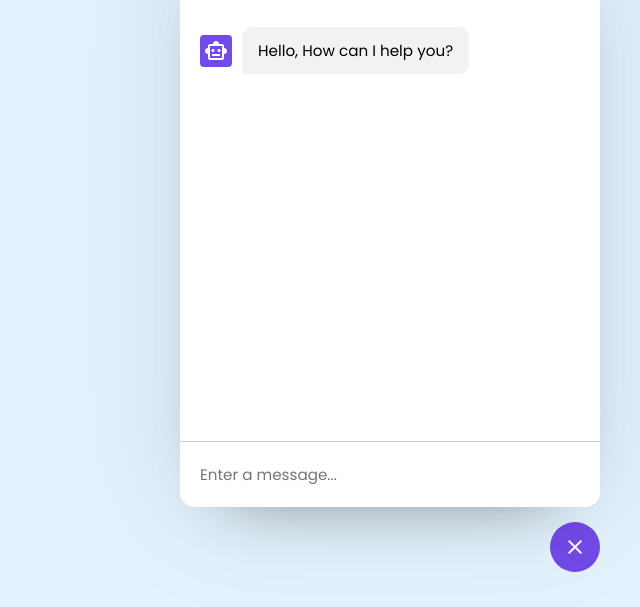
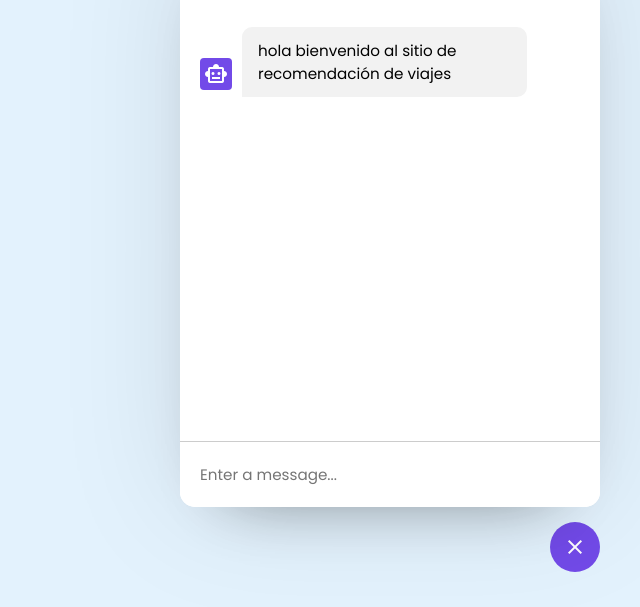
Before and after one commit to tihany01/ChatBot, a plain HTML site: page SWeb/index.html in a window 1280 px wide. Shown: the part 193-800 px from the top of the page, without its empty margins (640-1280 px from the left). Drawn offline with nearby package versions, Linux system fonts and the light colour scheme.

Commit message:
Cambiar el mensaje inicial del sitio web

```diff
--- a/SWeb/index.html
+++ b/SWeb/index.html
@@ -21,7 +21,7 @@
             <ul class="chatbox">
                 <li class="chat incoming">
                     <span class="material-symbols-outlined">smart_toy</span>
-                    <p>Hello, How can I help you?</p>
+                    <p>hola bienvenido al sitio de recomendación de viajes </p>
                 </li>
             </ul>
             <div class="chat-input">
```
